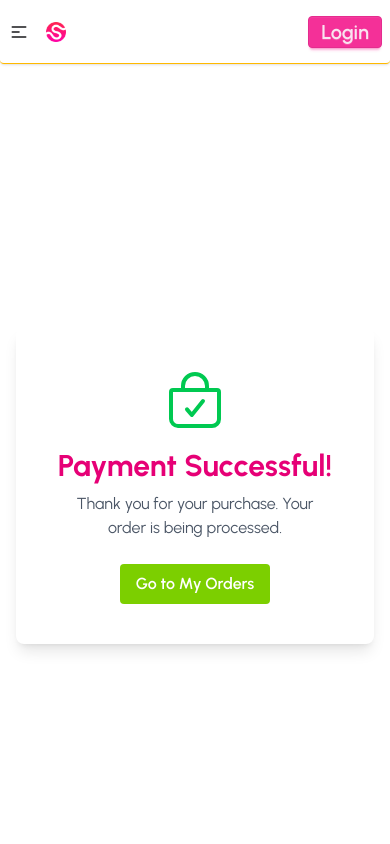
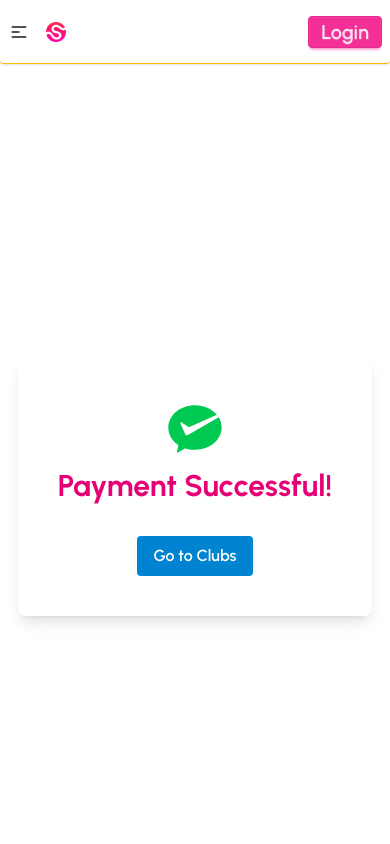
Before and after one commit to Sojib-Mir/ClubSphere-Client, a React (Vite) app: page /payment-success in a window 390 px wide. Shown: the top 844 px of the page. Built offline with nearby package versions, Linux system fonts and the light colour scheme; no server answers.

Commit message:
added clubs details page updated and payment system updated and responsive design of all devices

```diff
--- a/src/main.jsx
+++ b/src/main.jsx
@@ -26,7 +26,7 @@ import { QueryClient, QueryClientProvider } from "@tanstack/react-query";
 const queryClient = new QueryClient();
 
 createRoot(document.getElementById("root")).render(
-  <StrictMode>
+  <div>
     <QueryClientProvider client={queryClient}>
       {" "}
       <AuthProvider>
@@ -34,5 +34,5 @@ createRoot(document.getElementById("root")).render(
         <Toaster position="top-right" reverseOrder={false} />
       </AuthProvider>
     </QueryClientProvider>
-  </StrictMode>
+  </div>
 );
--- a/src/pages/Clubs/ClubDetailsCard.jsx
+++ b/src/pages/Clubs/ClubDetailsCard.jsx
@@ -16,6 +16,8 @@ const formatDate = (isoString) => {
 
 const ClubDetailsCard = () => {
   const { id } = useParams();
+  const { user } = useAuth();
+
   const { data: clubs = {}, isLoading } = useQuery({
     queryKey: ["clubs", id],
     queryFn: async () => {
@@ -35,7 +37,20 @@ const ClubDetailsCard = () => {
     managerEmail,
     createdAt,
     _id,
-  } = clubs;
+  } = clubs || {};
+
+  const { data: memberships = {}, isLoading: membershipLoading } = useQuery({
+    queryKey: ["membership", id],
+    queryFn: async () => {
+      const result = await axios(
+        `${import.meta.env.VITE_API_URL}/memberships/${id}?email=${user?.email}`
+      );
+      return result.data;
+    },
+  });
+
+  const { paymentStatus, membar } = memberships || {};
+  const isMemberOfThisClub = paymentStatus === "paid" && membar === user?.email;
 
   const creationDate = formatDate(createdAt);
   const navigate = useNavigate();
@@ -43,31 +58,42 @@ const ClubDetailsCard = () => {
   const feeColor = membershipFee > 0 ? "text-red-700" : "text-green-700";
   const categoryIcon = category?.includes("Science") ? Clock : Users;
 
-  const { user } = useAuth();
-
   const handlePayment = async () => {
     const paymentInfo = {
+      type: "paid",
       clubId: _id,
       clubName,
-      membershipFee: Number(membershipFee),
+      price: Number(membershipFee),
       bannerImage,
-      quantity: 1,
+      description,
       customer: {
         name: user?.displayName,
         email: user?.email,
       },
     };
-
     const { data } = await axios.post(
       `${import.meta.env.VITE_API_URL}/create-checkout-session`,
       paymentInfo
     );
     window.location.href = data.url;
-    console.log("payment========>", data.url);
-    console.log("data========>", data);
+
+    // membership register info
+    const membershipData = {
+      clubId: _id,
+      clubName,
+      status: clubs?.status,
+      paymentStatus: "paid",
+      membar: user?.email,
+      joinedAt: new Date().toISOString(),
+    };
+    await axios.post(
+      `${import.meta.env.VITE_API_URL}/memberships`,
+      membershipData
+    );
   };
 
   if (isLoading) return <LoadingSpinner />;
+  if (membershipLoading) return <LoadingSpinner />;
 
   return (
     <>
@@ -194,12 +220,18 @@ const ClubDetailsCard = () => {
                 </p>
               </div>
 
-              {/* Join Button */}
               <button
                 onClick={handlePayment}
-                className="w-full py-3 font-semibold text-white bg-green-600 rounded-lg hover:bg-green-700 transition duration-300 shadow-md shadow-green-300 text-xl cursor-pointer"
+                disabled={isMemberOfThisClub}
+                className={`w-full py-3 font-semibold text-white rounded-lg transition duration-300 shadow-md text-xl ${
+                  isMemberOfThisClub
+                    ? "bg-gray-400 cursor-not-allowed shadow-none"
+                    : "bg-green-600 hover:bg-green-700 shadow-green-300 cursor-pointer"
+                }`}
               >
-                {membershipFee > 0 ? "Join & Pay Now" : "Join Club FREE"}
+                {isMemberOfThisClub
+                  ? "Already Joined This Club"
+                  : "Join & Pay Now"}
               </button>
 
               <p className="mt-3 text-center text-sm text-gray-500">
--- a/src/pages/Clubs/PaymentSuccess.jsx
+++ b/src/pages/Clubs/PaymentSuccess.jsx
@@ -1,30 +1,16 @@
-// import React from "react";
-
-// const PaymentSuccess = () => {
-
-//   return (
-//     <div>
-//       <h1>Payment Successful</h1>
-//     </div>
-//   );
-// };
-
-// export default PaymentSuccess;
-
 import axios from "axios";
 import React, { useEffect } from "react";
 import { Link, useSearchParams } from "react-router";
-import { IoBagCheckOutline } from "react-icons/io5";
+import { RiWechatPayFill } from "react-icons/ri";
+
+import LoadingSpinner from "../../components/Shared/LoadingSpinner";
 
 const PaymentSuccess = () => {
   const [searchParams] = useSearchParams();
   const sessionId = searchParams.get("session_id");
 
-  console.log(sessionId)
-
   useEffect(() => {
     if (sessionId) {
-      //fetch
       axios.post(`${import.meta.env.VITE_API_URL}/payment-success`, {
         sessionId,
       });
@@ -33,20 +19,17 @@ const PaymentSuccess = () => {
 
   return (
     <>
-      <div className="flex flex-col items-center justify-center h-screen">
+      <div className="flex flex-col items-center justify-center h-screen ">
         <div className="bg-white p-10 rounded-lg shadow-lg text-center">
-          <IoBagCheckOutline className="w-16 h-16 text-green-500 mx-auto mb-4" />
+          <RiWechatPayFill className="w-16 h-16 text-green-500 mx-auto mb-2" />
           <h1 className="text-3xl font-bold text-pink-600 mb-2">
             Payment Successful!
           </h1>
-          <p className="text-gray-600 mb-6">
-            Thank you for your purchase. Your order is being processed.
-          </p>
           <Link
-            to="/dashboard/payment-history"
-            className="inline-block bg-lime-500 text-white font-semibold py-2 px-4 rounded hover:bg-lime-600 transition duration-300"
+            to="/clubs"
+            className="inline-block bg-sky-600 text-white font-semibold py-2 px-4 rounded hover:bg-pink-600 transition duration-300 mt-6"
           >
-            Go to My Orders
+            Go to Clubs
           </Link>
         </div>
       </div>
```
